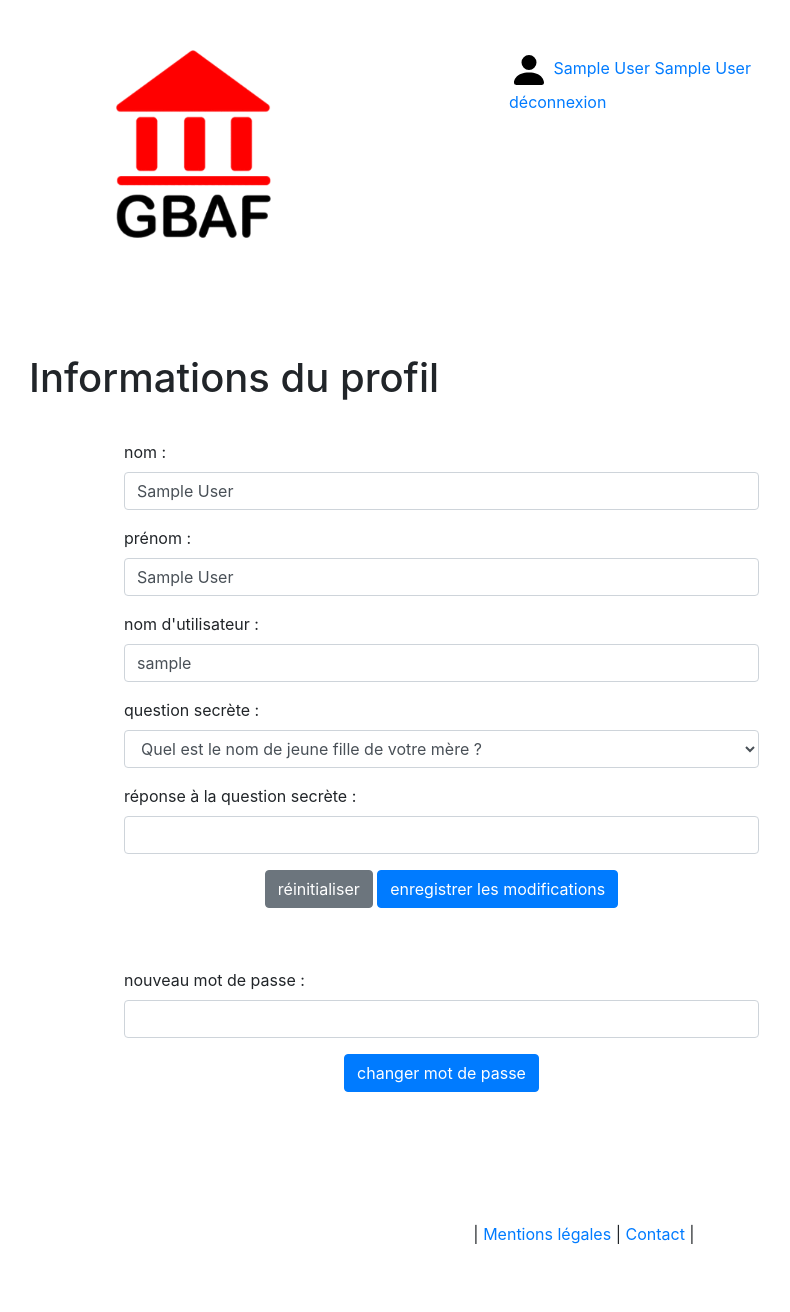
After one commit to jenny-rogeaux/projet3, a PHP site: page /display_perso_data.php in a window 1280 px wide. The commit adds this page. Shown: the whole page, without its empty margins (56-846 px from the left). Run offline with PHP 8.4, Linux system fonts and the light colour scheme; the visitor is signed in with stand-in values (Sample User, id 1).

Commit message:
affichage et modification des donnees de l'utilisateur

```diff
--- a/database_functions.php
+++ b/database_functions.php
@@ -37,9 +37,10 @@
 		return false ;
 	}
 
-	function new_session($nom, $prenom)
+	function new_session($nom, $prenom, $pseudo)
 	{
 		$_SESSION["nom"] = $nom ;
 		$_SESSION["prenom"] = $prenom ;
+		$_SESSION["pseudo"] = $pseudo ;
 	}
 ?>
--- /dev/null
+++ b/display_perso_data.php
@@ -0,0 +1,94 @@
+<?php session_start() ; ?>
+<!--
+	Extranet du groupe bancaire GBAF :
+	- affichage des données personnelles de l'utilisateur
+
+	développé par Jenny Rogeaux
+-->
+
+<!DOCTYPE html>
+
+<html>
+	<head>
+		<meta charset="utf-8" />
+		<title>Extranet du Groupe GBAF | Données personnelles</title>
+		<link href="bootstrap/css/bootstrap.min.css" rel="stylesheet" />
+		<link rel="stylesheet" href="style.css" />
+	</head>
+
+	<body>
+		<?php include("redirection.php") ; ?>
+
+		<?php
+			// on charge les informations du profil
+			include("database_functions.php") ;
+			$db = database_connect() ;
+
+			$res = $db->prepare("select * from account where username=?") ;
+			$res->execute(array($_SESSION["pseudo"])) ;
+
+			$perso_data = $res->fetch() ;
+
+			// on stocke les questions dans un tabeau
+			$questions = array("Quel est le nom de jeune fille de votre mère ?",
+				"Où avez-vous grandi ?",
+				"Quel était le nom de votre premier animal de compagnie ?",
+				"Quel est votre film préféré ?",
+				"Quel a été votre premier métier ?") ;
+		?>
+
+		<div class="container">
+			<?php include("header.php") ; ?>
+
+			<section class="row">
+				<h1 class="col-lg-12">Informations du profil</h1>
+
+				<form class="col-lg-7 offset-lg-1" method="post" action="updating_perso_data.php">
+					<div class="form-group">
+						<label for="nom">nom</label> :
+						<input type="text" name="nom" id="nom" class="form-control" required maxlength="20" value="<?php echo $perso_data["nom"] ; ?>" />
+					</div>
+					<div class="form-group">
+						<label for="prenom">prénom</label> :
+						<input type="text" name="prenom" id="prenom" class="form-control" required maxlength="20" value="<?php echo $perso_data["prenom"] ; ?>" />
+					</div>
+					<div class="form-group">
+						<label for="pseudo">nom d'utilisateur</label> :
+						<input type="text" name="pseudo" id="pseudo" class="form-control" required maxlength="20" value="<?php echo $perso_data["username"] ; ?>" />
+					</div>
+
+					<div class="form-group">
+						<label for="question">question secrète</label> :
+						<select name="question" id="question" class="form-control" required>
+							<?php foreach($questions as $item)
+							{
+								 ?><option value="<?php echo $item ;?>"
+								<?php if($item == $perso_data["question"])
+								{
+									echo "selected" ;
+								}?>><?php echo $item ;?></option><?php
+							} ?>
+						</select>
+					</div>
+					<div class="form-group">
+						<label for="reponse">réponse à la question secrète</label> :
+						<input type="text" name="reponse" id="reponse" maxlength="100" required class="form-control" value="<?php echo $perso_data["reponse"] ; ?>" />
+					</div>
+					<center>
+						<input type="reset" class="btn btn-secondary" value="réinitialiser" />
+						<input type="submit" class="btn btn-primary" value="enregistrer les modifications" />
+					</center>
+				</form>
+				<form method="post" action="updating_password.php" class="col-lg-7 offset-lg-1">
+					<div class="form-group">
+						<label for="mdp">nouveau mot de passe</label> :
+						<input type="password" name="mdp" id="mdp" maxlength="50" required class="form-control" />
+					</div>
+					<center><input type="submit" value="changer mot de passe" class="btn btn-primary" /></center>
+				</form>
+			</section>
+
+			<?php include("footer.php") ; ?>
+		</div>
+	</body>
+</html>
--- a/header.php
+++ b/header.php
@@ -14,7 +14,7 @@
 
 			<p>
 				<img src="icons/person-fill.svg" alt="" width="40" height="40" />
-				<?php echo $_SESSION["nom"]." ".$_SESSION["prenom"] ?><br />
+				<?php echo "<a href='display_perso_data.php'>".$_SESSION["nom"]." ".$_SESSION["prenom"]."</a>" ?><br />
 				<a href="logout.php">déconnexion</a>
 			</p>
 		</header><?php
--- a/processing_login.php
+++ b/processing_login.php
@@ -52,7 +52,7 @@
 	}
 
 	// on créé la session
-	new_session($data["nom"], $data["prenom"]) ;
+	new_session($data["nom"], $data["prenom"], $pseudo) ;
 
 	// on redirige l'utilisateur vers le listing des partenaires
 	?><script type="text/javascript">
--- a/processing_registration.php
+++ b/processing_registration.php
@@ -68,7 +68,7 @@
 	}
 
 	// on créé la session
-	new_session($nom, $prenom) ;
+	new_session($nom, $prenom, $pseudo) ;
 
 	// on redirige l'utilisateur vers le listing des partenaires
 
```
Also changed, not shown: updating_password.php (added, +37 -0 lines), updating_perso_data.php (added, +47 -0 lines).
